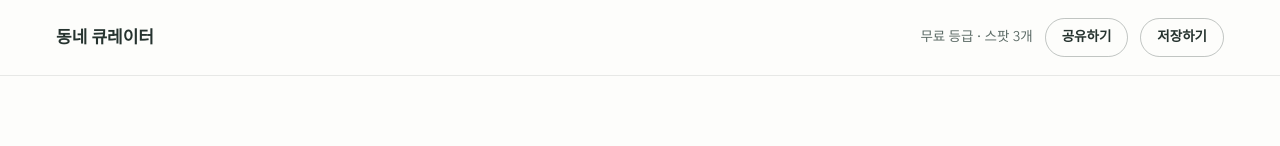
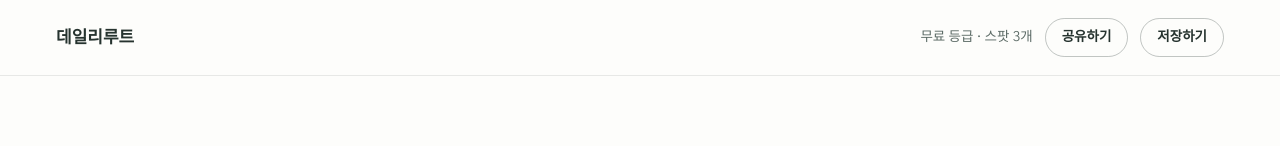
Before and after one commit to whdgk0602/trip_guid, a Next.js app: page /generate in a window 1280 px wide. Shown: the top 146 px of the page. Built offline with nearby package versions, Linux system fonts and the light colour scheme.

Commit message:
Rename service to 데일리루트 (Daily Route)
Renames every user-facing occurrence of the old service name
("동네 큐레이터" / "Local Curator") across the app, docs, and
README to the newly chosen name. Also adds a project README
replacing the create-next-app boilerplate.

```diff
--- a/src/app/gallery/page.tsx
+++ b/src/app/gallery/page.tsx
@@ -31,7 +31,7 @@ export default function GalleryPage() {
     <div className="flex min-h-screen flex-col bg-[#FDFDFB] text-[#26332F]">
       <header className="flex h-[76px] items-center justify-between border-b border-[rgba(38,51,47,0.1)] px-6 lg:px-14">
         <Link href="/" className="text-[17px] font-bold tracking-[-.008em]">
-          동네 큐레이터
+          데일리루트
         </Link>
         <div className="flex items-center gap-8 text-[14.5px] text-[#5C6B66]">
           <span className="font-bold text-[#26332F]">갤러리</span>
--- a/src/app/generate/GenerateClient.tsx
+++ b/src/app/generate/GenerateClient.tsx
@@ -72,7 +72,7 @@ export default function GenerateClient({ text }: { text: string }) {
     return (
       <div className="flex min-h-screen flex-col bg-[#16332E] text-[#F2FAF6]">
         <header className="flex h-[76px] items-center border-b border-[rgba(242,250,246,0.12)] px-6 lg:px-14">
-          <span className="text-[17px] font-bold">동네 큐레이터</span>
+          <span className="text-[17px] font-bold">데일리루트</span>
         </header>
 
         <div className="flex flex-1 flex-col items-center justify-center gap-8 px-6 lg:gap-11">
@@ -147,7 +147,7 @@ export default function GenerateClient({ text }: { text: string }) {
   return (
     <div className="flex min-h-screen flex-col bg-[#FDFDFB] text-[#26332F]">
       <header className="flex h-[76px] items-center justify-between border-b border-[rgba(38,51,47,0.1)] px-6 lg:px-14">
-        <span className="text-[17px] font-bold">동네 큐레이터</span>
+        <span className="text-[17px] font-bold">데일리루트</span>
         <div className="flex items-center gap-3">
           <span className="text-[13px] text-[#5C6B66] lg:text-[13.5px]">
             {tier === "premium" ? "프리미엄 등급" : "무료 등급"} · 스팟{" "}
--- a/src/app/generate/ShareModal.tsx
+++ b/src/app/generate/ShareModal.tsx
@@ -72,7 +72,7 @@ export default function ShareModal({
           className="flex w-full max-w-[400px] flex-col rounded-lg bg-[#FDFDFB] p-9 pb-10 text-[#26332F] shadow-[0_26px_60px_rgba(0,0,0,0.4)] lg:h-[500px] lg:w-[400px]"
         >
           <span className="font-archivo text-[11px] tracking-[.3em] text-[#E8623C] uppercase">
-            Local Curator
+            Daily Route
           </span>
           <h3 className="mt-7 text-[28px] leading-[1.24] font-bold tracking-[-.014em] break-words lg:text-[36px]">
             {course.title}
@@ -93,7 +93,7 @@ export default function ShareModal({
           {tier !== "premium" && (
             <div className="mt-auto flex justify-end pt-6">
               <span className="rounded-full border border-[rgba(38,51,47,0.18)] px-[10px] py-[5px] text-[11px] font-bold text-[#93A69F]">
-                동네 큐레이터로 만듦
+                데일리루트로 만듦
               </span>
             </div>
           )}
--- a/src/app/layout.tsx
+++ b/src/app/layout.tsx
@@ -2,7 +2,7 @@ import type { Metadata } from "next";
 import "./globals.css";
 
 export const metadata: Metadata = {
-  title: "동네 큐레이터",
+  title: "데일리루트",
   description: "일상 경로를 AI가 로컬 여행 코스로 만들어주는 서비스",
 };
 
--- a/src/app/my/[id]/page.tsx
+++ b/src/app/my/[id]/page.tsx
@@ -83,7 +83,7 @@ export default function CourseDetailPage() {
     <div className="flex min-h-screen flex-col bg-[#FDFDFB] text-[#26332F]">
       <header className="flex h-[76px] items-center justify-between border-b border-[rgba(38,51,47,0.1)] px-6 lg:px-14">
         <Link href="/" className="text-[17px] font-bold tracking-[-.008em]">
-          동네 큐레이터
+          데일리루트
         </Link>
         {tier === "premium" && (
           <span className="rounded-full bg-[rgba(232,98,60,0.14)] px-3 py-1.5 text-[12px] font-bold text-[#B14324]">
--- a/src/app/my/page.tsx
+++ b/src/app/my/page.tsx
@@ -54,7 +54,7 @@ export default function MyPage() {
     <div className="flex min-h-screen flex-col bg-[#FDFDFB] text-[#26332F]">
       <header className="flex h-[76px] items-center justify-between border-b border-[rgba(38,51,47,0.1)] px-6 lg:px-14">
         <Link href="/" className="text-[17px] font-bold tracking-[-.008em]">
-          동네 큐레이터
+          데일리루트
         </Link>
         <div className="flex items-center gap-8 text-[14.5px] text-[#5C6B66]">
           <Link href="/gallery" className="hover:text-[#E8623C]">
--- a/src/app/page.tsx
+++ b/src/app/page.tsx
@@ -22,7 +22,7 @@ export default function Home() {
   return (
     <div className="flex min-h-screen flex-col bg-[#FDFDFB] text-[#26332F]">
       <header className="flex h-[76px] items-center justify-between border-b border-[rgba(38,51,47,0.1)] px-6 lg:px-14">
-        <span className="text-[17px] font-bold tracking-[-.008em]">동네 큐레이터</span>
+        <span className="text-[17px] font-bold tracking-[-.008em]">데일리루트</span>
         <div className="flex items-center gap-8 text-[14.5px] text-[#5C6B66]">
           <Link href="/gallery" className="hover:text-[#E8623C]">
             갤러리
--- a/src/app/plan/page.tsx
+++ b/src/app/plan/page.tsx
@@ -43,7 +43,7 @@ export default function PlanPage() {
       <div className="flex min-h-screen flex-col bg-[#FDFDFB] text-[#26332F]">
         <header className="flex h-[76px] items-center justify-between border-b border-[rgba(38,51,47,0.1)] px-6 lg:px-14">
           <Link href="/" className="text-[17px] font-bold tracking-[-.008em]">
-            동네 큐레이터
+            데일리루트
           </Link>
           <span className="text-[14.5px] text-[#5C6B66]">결제</span>
         </header>
@@ -157,7 +157,7 @@ export default function PlanPage() {
     <div className="flex min-h-screen flex-col bg-[#FDFDFB] text-[#26332F]">
       <header className="flex h-[76px] items-center justify-between border-b border-[rgba(38,51,47,0.1)] px-6 lg:px-14">
         <Link href="/" className="text-[17px] font-bold tracking-[-.008em]">
-          동네 큐레이터
+          데일리루트
         </Link>
         <div className="flex items-center gap-8 text-[14.5px] text-[#5C6B66]">
           <Link href="/gallery" className="hover:text-[#E8623C]">
```
Also changed, not shown: 8 other files (tests, documents, lock files or other folders).
